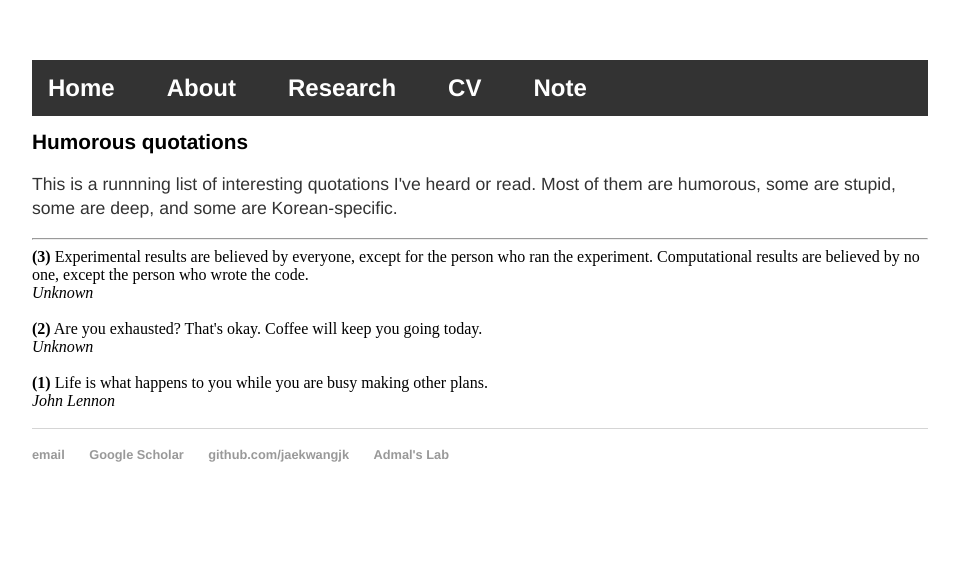
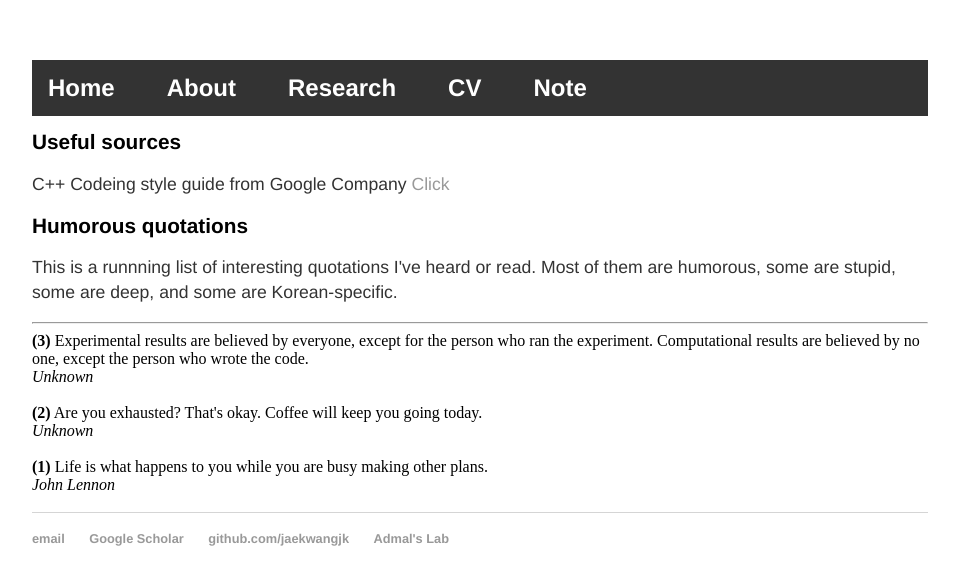
Before and after one commit to jaekwangjk/jaekwangjk.github.io, a Jekyll site: the page built from note.html, in a window 1280 px wide. Shown: the top 585 px of the page, without its empty margins (160-1119 px from the left). Built offline with Jekyll 4.4.1, drawn with Linux system fonts in a browser that asks for light colours.

Commit message:
add a link

```diff
--- a/note.html
+++ b/note.html
@@ -3,6 +3,14 @@ layout: default
 title: Jaekwang Kim
 ---
 <div class="blurb">
+
+
+	<h1>Useful sources</h1>
+	<p>
+	C++ Codeing style guide from Google Company <a class="two" href="https://google.github.io/styleguide/cppguide.html">Click</a>
+	</p>
+
+
 
 	<h1>Humorous quotations</h1>
 
```
